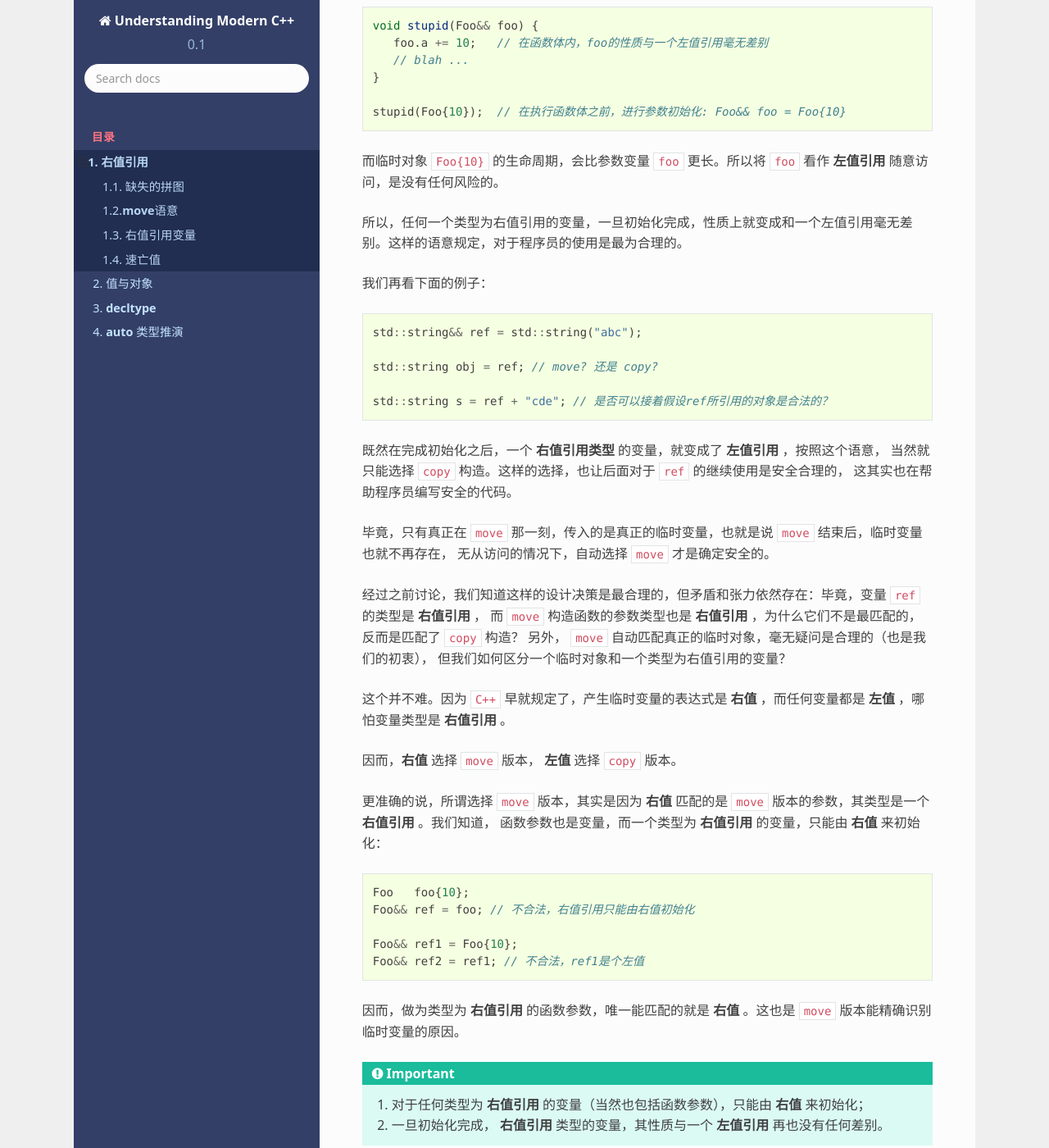
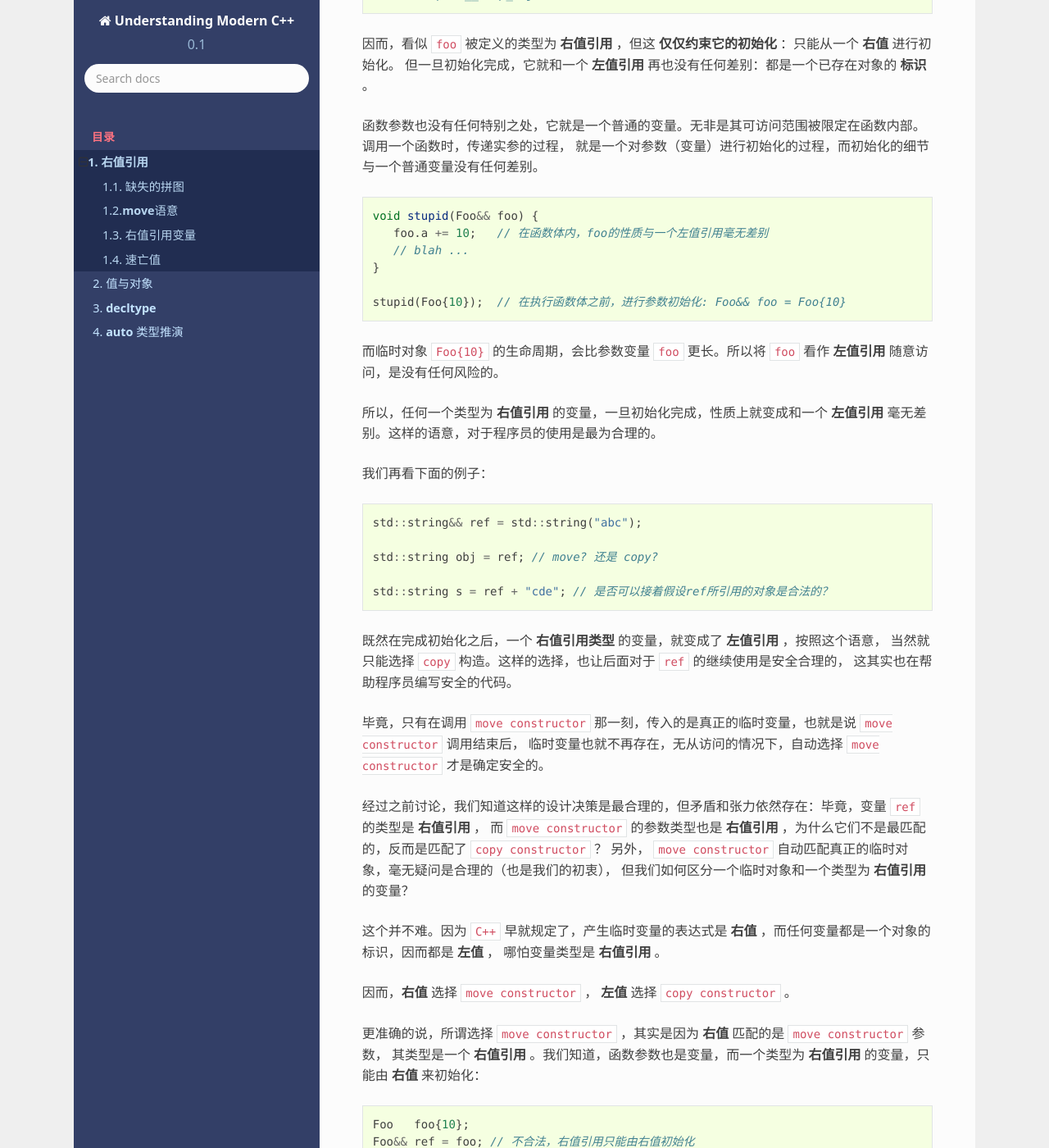
Before and after one commit to godsme/understand_modern_cpp, a Sphinx documentation site: the page built from docs/source/rvalue-ref.rst, in a window 1280 px wide and 1400 px high, scrolled down 4456 px. Shown: the whole window at 82% size. Built offline with Sphinx 7.4.7 and the Read the Docs theme 2.0.0, drawn with Linux system fonts in a browser that asks for light colours; formulas are drawn with MathJax 3; some of the changed text lies outside the part shown.

Commit message:
refactored r-value-ref

```diff
--- a/docs/source/rvalue-ref.rst
+++ b/docs/source/rvalue-ref.rst
@@ -135,11 +135,19 @@
       non_movable(const non_movable&);
    };
 
-答案是看情况， 至少在 `C++11` 之前， 一个右值，就可以被类型为 ``const T&`` 类型的参数匹配；
-但一个右值，不能被 ``T&`` 类型的参数匹配；毕竟这种可以修改的承诺，作用在一个调用后即消失的临时对象上，没有任何意义，
-反而会导致程序员潜在的犯下错误，因而还是禁止了最好。
+   struct non_movable2 {
+      non_movable2(non_movable&);
+   };
 
-这就遗留下来一种情况：一个 **non-const rvalue reference** 类型的变量，是否允许匹配 **non-const lvalue reference** 类型
+答案是看情况。
+
+  - 至少在 `C++11` 之前， 一个右值，就可以被类型为 ``const T&`` 类型的参数匹配；
+  - 但一个右值，不能被 ``T&`` 类型的参数匹配；毕竟这种可以修改的承诺。
+    而修改一个调用后即消失的 **临时对象** 上，没有任何意义，反而会导致程序员犯下潜在的错误，因而还是禁止了最好。
+
+这就遗留下来一种情况：
+
+3. 一个 **non-const rvalue reference** 类型的变量，是否允许匹配 **non-const lvalue reference** 类型
 的参数？
 
 比如：
@@ -177,7 +185,7 @@
 
 .. _rvalue-ref-var:
 
-一个类型为右值引用的变量，一旦被初始化之后，临时对象的生命将被扩展，会在其被创建的 `scope` 内始终有效。
+一个类型为 **右值引用** 的变量，一旦被初始化之后，临时对象的生命将被扩展，会在其被创建的 `scope` 内始终有效。
 因而，``Foo&& foo = Foo{10}``，从语意上相当于：
 
 .. code-block:: c++
@@ -191,8 +199,8 @@
    // 离开scope, __temp_obj被销毁
 
 
-因而，看似 ``foo`` 被定义的类型为 **右值引用** ，但这仅仅约束它的初始化：只能从一个 **右值** 进行初始化。
-但一旦初始化完成，它就和一个 **左值引用** 再也没有任何差别。
+因而，看似 ``foo`` 被定义的类型为 **右值引用** ，但这 **仅仅约束它的初始化** ：只能从一个 **右值** 进行初始化。
+但一旦初始化完成，它就和一个 **左值引用** 再也没有任何差别：都是一个已存在对象的 **标识** 。
 
 函数参数也没有任何特别之处，它就是一个普通的变量。无非是其可访问范围被限定在函数内部。调用一个函数时，传递实参的过程，
 就是一个对参数（变量）进行初始化的过程，而初始化的细节与一个普通变量没有任何差别。
@@ -208,7 +216,7 @@
 
 而临时对象 ``Foo{10}`` 的生命周期，会比参数变量 ``foo`` 更长。所以将 ``foo`` 看作 **左值引用** 随意访问，是没有任何风险的。
 
-所以，任何一个类型为右值引用的变量，一旦初始化完成，性质上就变成和一个左值引用毫无差别。这样的语意规定，对于程序员的使用是最为合理的。
+所以，任何一个类型为 **右值引用** 的变量，一旦初始化完成，性质上就变成和一个 **左值引用** 毫无差别。这样的语意，对于程序员的使用是最为合理的。
 
 我们再看下面的例子：
 
@@ -225,20 +233,21 @@
 当然就只能选择 ``copy`` 构造。这样的选择，也让后面对于 ``ref`` 的继续使用是安全合理的，
 这其实也在帮助程序员编写安全的代码。
 
-毕竟，只有真正在 ``move`` 那一刻，传入的是真正的临时变量，也就是说 ``move`` 结束后，临时变量也就不再存在，
-无从访问的情况下，自动选择 ``move`` 才是确定安全的。
+毕竟，只有在调用 ``move constructor`` 那一刻，传入的是真正的临时变量，也就是说 ``move constructor`` 调用结束后，
+临时变量也就不再存在，无从访问的情况下，自动选择 ``move constructor`` 才是确定安全的。
 
 经过之前讨论，我们知道这样的设计决策是最合理的，但矛盾和张力依然存在：毕竟，变量 ``ref`` 的类型是 **右值引用** ，
-而 ``move`` 构造函数的参数类型也是 **右值引用** ，为什么它们不是最匹配的，反而是匹配了 ``copy`` 构造？
-另外， ``move`` 自动匹配真正的临时对象，毫无疑问是合理的（也是我们的初衷），
-但我们如何区分一个临时对象和一个类型为右值引用的变量？
+而 ``move constructor`` 的参数类型也是 **右值引用** ，为什么它们不是最匹配的，反而是匹配了 ``copy constructor`` ？
+另外， ``move constructor`` 自动匹配真正的临时对象，毫无疑问是合理的（也是我们的初衷），
+但我们如何区分一个临时对象和一个类型为 **右值引用** 的变量？
 
-这个并不难。因为 ``C++`` 早就规定了，产生临时变量的表达式是 **右值** ，而任何变量都是 **左值** ，哪怕变量类型是 **右值引用** 。
+这个并不难。因为 ``C++`` 早就规定了，产生临时变量的表达式是 **右值** ，而任何变量都是一个对象的标识，因而都是 **左值** ，
+哪怕变量类型是 **右值引用** 。
 
-因而，**右值** 选择 ``move`` 版本， **左值** 选择 ``copy`` 版本。
+因而，**右值** 选择 ``move constructor`` ， **左值** 选择 ``copy constructor`` 。
 
-更准确的说，所谓选择 ``move`` 版本，其实是因为 **右值** 匹配的是 ``move`` 版本的参数，其类型是一个 **右值引用** 。我们知道，
-函数参数也是变量，而一个类型为 **右值引用** 的变量，只能由 **右值** 来初始化：
+更准确的说，所谓选择 ``move constructor`` ，其实是因为 **右值** 匹配的是 ``move constructor`` 参数，
+其类型是一个 **右值引用** 。我们知道，函数参数也是变量，而一个类型为 **右值引用** 的变量，只能由 **右值** 来初始化：
 
 .. code-block:: c++
 
@@ -248,11 +257,12 @@
    Foo&& ref1 = Foo{10};
    Foo&& ref2 = ref1; // 不合法，ref1是个左值
 
-因而，做为类型为 **右值引用** 的函数参数，唯一能匹配的就是 **右值** 。这也是 ``move`` 版本能精确识别临时变量的原因。
+因而，做为类型为 **右值引用** 的函数参数，唯一能匹配的就是 **右值** 。这也是 ``move constructor`` 能精确识别临时变量的原因。
 
 .. important::
    1. 对于任何类型为 **右值引用** 的变量（当然也包括函数参数），只能由 **右值** 来初始化；
    2. 一旦初始化完成， **右值引用** 类型的变量，其性质与一个 **左值引用** 再也没有任何差别。
+
 
 速亡值
 -----------
```
